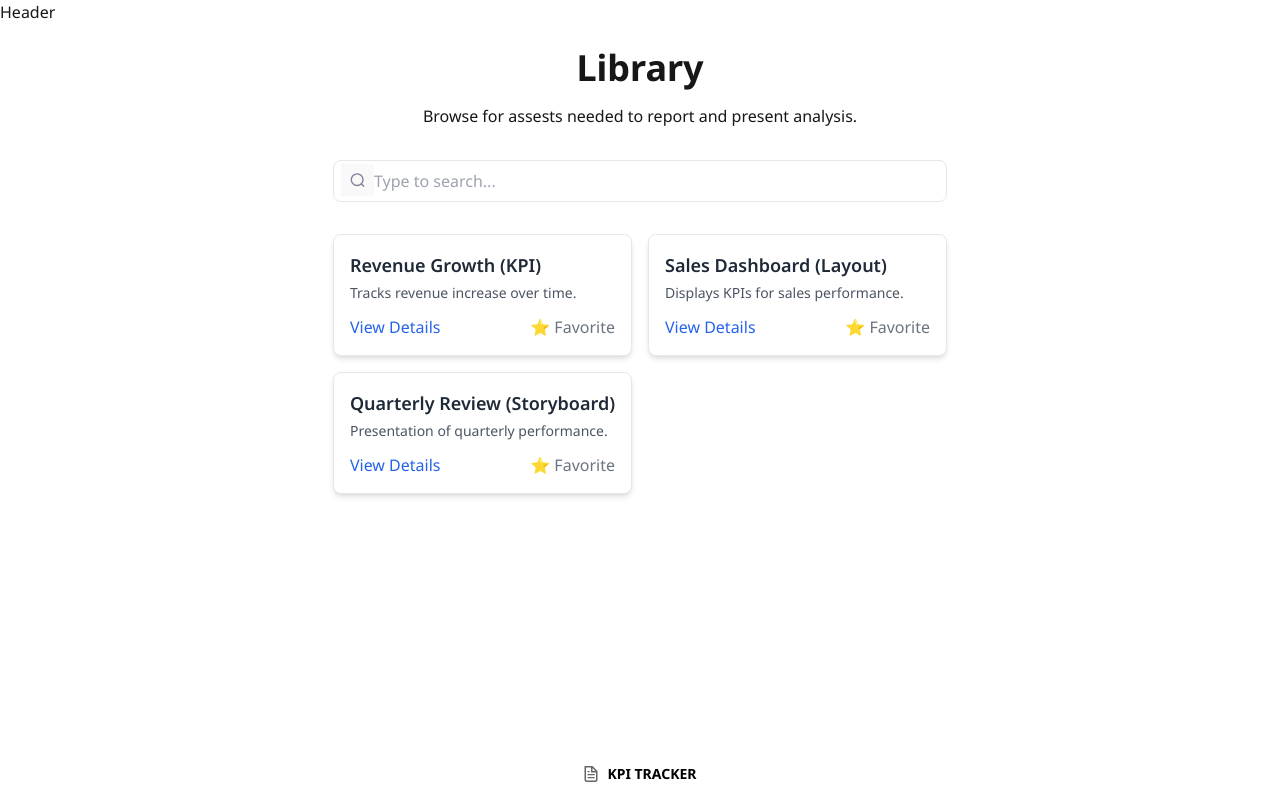
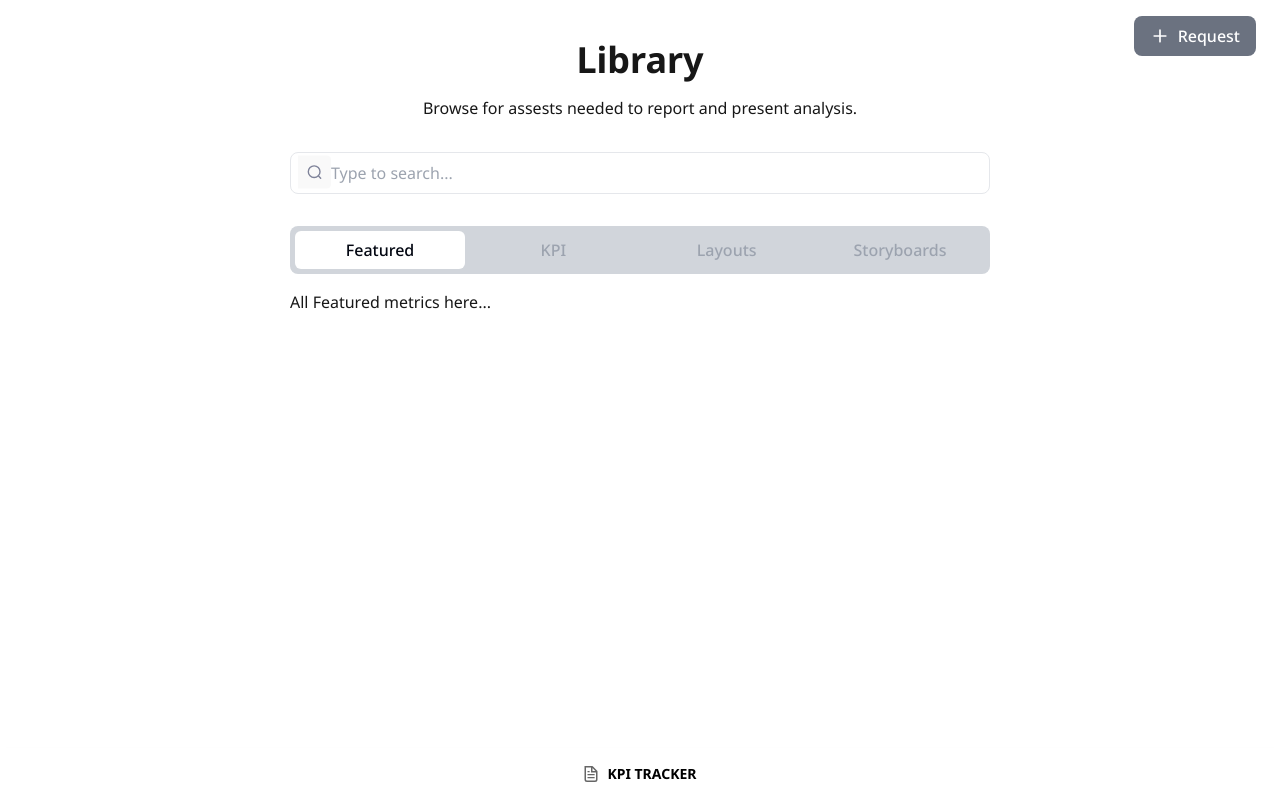
Before and after one commit to maityamit007/kpi-tracker, a Next.js app: page / in a window 1280 px wide. Built offline with nearby package versions, Linux system fonts and the light colour scheme.

Commit message:
KPI Tracker

```diff
--- a/components/button.tsx
+++ b/components/button.tsx
@@ -1,9 +1,32 @@
-import React from 'react'
+import React from "react";
 
-function Button() {
+type ButtonProps = {
+  children: React.ReactNode;
+  onClick?: () => void;
+  variant?: "primary" | "secondary" | "ghost";
+  className?: string;
+};
+
+export default function Button({
+  children,
+  onClick }: ButtonProps) {
   return (
-    <div>Button</div>
-  )
+    <button
+      onClick={onClick}
+      className={`px-4 py-2 flex items-center gap-2 flex-row rounded-lg font-medium transition bg-gray-500 text-white hover:bg-gray-300`}>
+      <svg
+        xmlns="http://www.w3.org/2000/svg"
+        viewBox="0 0 24 24"
+        fill="white"
+        className="w-5 h-5s"
+      >
+        <path
+          fillRule="evenodd"
+          d="M12 4a1 1 0 0 1 1 1v6h6a1 1 0 1 1 0 2h-6v6a1 1 0 1 1-2 0v-6H5a1 1 0 1 1 0-2h6V5a1 1 0 0 1 1-1z"
+          clipRule="evenodd"
+        />
+      </svg>
+      {children}
+    </button>
+  );
 }
-
-export default Button
--- a/components/header.tsx
+++ b/components/header.tsx
@@ -1,9 +1,9 @@
-import React from 'react'
+import Button from "./button";
 
-function Header() {
+export default function Header({ handleClick }: { handleClick: (event?: React.MouseEvent<HTMLButtonElement>) => void }) {
   return (
-    <header className=''>Header</header>
-  )
+    <header className="fixed top-0 w-full px-6 py-4 flex items-center flex-row-reverse justify-between">
+      <Button onClick={handleClick}>Request</Button>
+    </header>
+  );
 }
-
-export default Header
--- a/components/library.tsx
+++ b/components/library.tsx
@@ -1,6 +1,9 @@
 import { useState } from "react";
 import AssetCard from "./assetCard";
 import { Asset } from "@/constants/constant";
+import SearchBar from "./searchBar";
+import Tabs from "./tab";
+import Modal from "./modal";
 
 
 
@@ -10,26 +13,24 @@ const assets: Asset[] = [
   { id: 3, type: "Storyboard", name: "Quarterly Review", description: "Presentation of quarterly performance." }
 ];
 
-let Search = ({ className }: { className: string }) => {
-  return (
-    <div className={className}>
-      <svg width="33" height="38" viewBox="0 0 48 48" fill="none" xmlns="http://www.w3.org/2000/svg">
-        <mask id="path-1-inside-1_4751_6299" fill="">
-          <path d="M0 0H42C45.3137 0 48 2.68629 48 6V42C48 45.3137 45.3137 48 42 48H0V0Z" />
-        </mask>
-        <path d="M0 0H42C45.3137 0 48 2.68629 48 6V42C48 45.3137 45.3137 48 42 48H0V0Z" fill="#F9F9F9" />
-        <path d="M0 0H48H0ZM48 48H0H48ZM-1 48V0H1V48H-1ZM48 0V48V0Z" fill="#E1E3EA" mask="url(#path-1-inside-1_4751_6299)" />
-        <path d="M33 33L29.5104 29.5104M29.5104 29.5104C31.0486 27.9722 32 25.8472 32 23.5C32 18.8056 28.1944 15 23.5 15C18.8056 15 15 18.8056 15 23.5C15 28.1944 18.8056 32 23.5 32C25.8472 32 27.9722 31.0486 29.5104 29.5104Z" stroke="#7E8299" stroke-width="2" stroke-linecap="round" stroke-linejoin="round" />
-      </svg>
-    </div>
-  )
-}
+const tabs = [
+  { id: "featured", label: "Featured", content: <div>All Featured metrics here...</div> },
+  { id: "kpi", label: "KPI", content: <div>All KPI metrics here...</div> },
+  { id: "charts", label: "Layouts", content: <div>Select chart types...</div> },
+  { id: "storyboards", label: "Storyboards", content: <div>Request access...</div> },
+];
 
-export default function Library() {
+export default function Library({
+  isModalOpen,
+  setIsModalOpen
+}:{
+  isModalOpen: boolean,
+  setIsModalOpen: React.Dispatch<React.SetStateAction<boolean>>
+}) {
   const [search, setSearch] = useState<string>("");
   const [filteredAssets, setFilteredAssets] = useState<Asset[]>(assets);
 
-  const handleSearch = (e: React.ChangeEvent<HTMLInputElement>) => {
+  const handleSearch = (e: React.ChangeEvent<HTMLInputElement>)=> {
     setSearch(e.target.value);
     setFilteredAssets(
       assets.filter((asset) =>
@@ -39,22 +40,16 @@ export default function Library() {
   };
 
   return (
-    <main className="flex-grow p-6 max-w-3xl mx-auto">
+    <main className="flex-grow p-6 mt-4 max-w-3xl mx-auto">
       <h1 className="text-4xl font-bold mb-4 text-center">Library</h1>
       <p className=" mb-8 text-center">Browse for assests needed to report and present analysis.</p>
-      <div className="relative w-full mb-8">
-      <input
-        type="text"
-        placeholder="Type to search..."
-        className="w-full pl-10 pr-4 py-2 border rounded-lg focus:outline-none focus:ring-2 focus:ring-blue-500"
-      />
-      <Search className="absolute left-2 top-[5px] transform -translate-y-1/2 w-2 h-2 text-gray-500" />
-    </div>
-      <div className="grid grid-cols-1 md:grid-cols-2 gap-4">
-        {filteredAssets.map((asset) => (
-          <AssetCard key={asset.id} asset={asset} />
-        ))}
+      <SearchBar handleSearch={handleSearch}/>
+      <div className="flex flex-col flex-1 gap-4">
+        <Tabs tabs={tabs}/>
       </div>
+      <Modal isOpen={isModalOpen} onClose={() => setIsModalOpen(false)} title="Example Modal">
+        This is some modal content. You can copy this!
+      </Modal>
     </main>
   );
 }
--- /dev/null
+++ b/components/modal.tsx
@@ -0,0 +1,64 @@
+import React, { useRef } from "react";
+
+type ModalProps = {
+  isOpen: boolean;
+  onClose: () => void;
+  title?: string;
+  children: React.ReactNode;
+};
+
+const Modal: React.FC<ModalProps> = ({ isOpen, onClose, title, children }) => {
+  const modalRef = useRef<HTMLDivElement>(null);
+
+  const handleClickOutside = (e: React.MouseEvent) => {
+    if (modalRef.current && !modalRef.current.contains(e.target as Node)) {
+      onClose();
+    }
+  };
+
+  const handleCopy = async () => {
+    if (children) {
+      try {
+        await navigator.clipboard.writeText(
+          typeof children === "string" ? children : "Copied content"
+        );
+        alert("Copied to clipboard!");
+      } catch (err) {
+        console.error("Failed to copy", err);
+      }
+    }
+  };
+
+  if (!isOpen) return null;
+
+  return (
+    <div
+      className="fixed inset-0 bg-black bg-opacity-50 flex items-center justify-center z-50"
+      onClick={handleClickOutside}
+    >
+      <div
+        ref={modalRef}
+        className="bg-white rounded-lg shadow-lg p-6 w-full max-w-lg relative"
+      >
+        <button
+          className="absolute top-2 right-2 text-gray-500 hover:text-gray-800"
+          onClick={onClose}
+        >
+          ✕
+        </button>
+
+        {title && <h2 className="text-lg font-semibold mb-4">{title}</h2>}
+
+        <div className="mb-4">{children}</div>
+        <button
+          className="bg-blue-500 text-white px-4 py-2 rounded-lg hover:bg-blue-600"
+          onClick={handleCopy}
+        >
+          Copy
+        </button>
+      </div>
+    </div>
+  );
+};
+
+export default Modal;
--- a/components/requestAccess.tsx
+++ /dev/null
@@ -1,9 +0,0 @@
-import React from 'react'
-
-function RequestAccess() {
-  return (
-    <div>RequestAccess</div>
-  )
-}
-
-export default RequestAccess
--- a/components/searchBar.tsx
+++ b/components/searchBar.tsx
@@ -1,8 +1,17 @@
+import { Search } from '@/constants/search'
 import React from 'react'
 
-function SearchBar() {
+function SearchBar({ handleSearch }: { handleSearch: (e: React.ChangeEvent<HTMLInputElement>) => void }) {
   return (
-    <div>SearchBar</div>
+    <div className="relative w-[700px] mb-8">
+      <input
+        type="text"
+        placeholder="Type to search..."
+        onChange={handleSearch}
+        className="w-full pl-10 pr-4 py-2 border rounded-lg focus:outline-none focus:ring-2 focus:ring-blue-500"
+      />
+      <Search className="absolute left-2 top-[5px] transform -translate-y-1/2 w-2 h-2 text-gray-500" />
+    </div>
   )
 }
 
--- /dev/null
+++ b/components/tab.tsx
@@ -0,0 +1,39 @@
+import { useState } from "react";
+
+type Tab = {
+  id: string;
+  label: string;
+  content: React.ReactNode;
+};
+
+type TabsProps = {
+  tabs: Tab[];
+};
+
+export default function Tabs({ tabs }: TabsProps) {
+  const [activeTab, setActiveTab] = useState(tabs[0].id);
+
+  return (
+    <div className="flex flex-col mw-0 w-full ">
+      <div className="flex w-full bg-gray-300 justify-between rounded-lg p-[5px] h-12">
+        {tabs.map((tab) => (
+          <button
+            key={tab.id}
+            className={`w-[170px] py-2 px-4 text-gray-400 font-medium flex items-center justify-center transition ${activeTab === tab.id
+              ? "text-gray-950 bg-white rounded-md"
+              : "hover:text-gray-800"
+              }`}
+            onClick={() => setActiveTab(tab.id)}
+          >
+            {tab.label}
+          </button>
+        ))}
+      </div>
+      <div className="mt-4">
+        {tabs.map((tab) =>
+          activeTab === tab.id ? <div key={tab.id}>{tab.content}</div> : null
+        )}
+      </div>
+    </div>
+  );
+}
--- /dev/null
+++ b/constants/search.tsx
@@ -0,0 +1,15 @@
+
+export let Search = ({ className }: { className: string }) => {
+  return (
+    <div className={className}>
+      <svg width="33" height="38" viewBox="0 0 48 48" fill="none" xmlns="http://www.w3.org/2000/svg">
+        <mask id="path-1-inside-1_4751_6299" fill="">
+          <path d="M0 0H42C45.3137 0 48 2.68629 48 6V42C48 45.3137 45.3137 48 42 48H0V0Z" />
+        </mask>
+        <path d="M0 0H42C45.3137 0 48 2.68629 48 6V42C48 45.3137 45.3137 48 42 48H0V0Z" fill="#F9F9F9" />
+        <path d="M0 0H48H0ZM48 48H0H48ZM-1 48V0H1V48H-1ZM48 0V48V0Z" fill="#E1E3EA" mask="url(#path-1-inside-1_4751_6299)" />
+        <path d="M33 33L29.5104 29.5104M29.5104 29.5104C31.0486 27.9722 32 25.8472 32 23.5C32 18.8056 28.1944 15 23.5 15C18.8056 15 15 18.8056 15 23.5C15 28.1944 18.8056 32 23.5 32C25.8472 32 27.9722 31.0486 29.5104 29.5104Z" stroke="#7E8299" stroke-width="2" stroke-linecap="round" stroke-linejoin="round" />
+      </svg>
+    </div>
+  )
+}
--- a/pages/index.tsx
+++ b/pages/index.tsx
@@ -4,6 +4,7 @@ import Footer from "@/components/footer";
 import Meta from "@/components/meta";
 import Library from "@/components/library";
 import Header from "@/components/header";
+import { useState } from "react";
 
 const sans = Noto_Sans({
   subsets: ["latin"],
@@ -12,11 +13,17 @@ const sans = Noto_Sans({
 ;
 
 export default function Home() {
+  const [isModalOpen, setIsModalOpen] = useState(false);
+
+  let handleClick = () => {
+    setIsModalOpen(true);
+  }
+
   return (
     <div className={`${sans.className} flex flex-col min-h-screen`}>
       <Meta />
-      <Header/>
-      <Library />
+      <Header handleClick={handleClick}/>
+      <Library isModalOpen={isModalOpen} setIsModalOpen={setIsModalOpen}/>
       <Footer />
     </div>
   );
```
